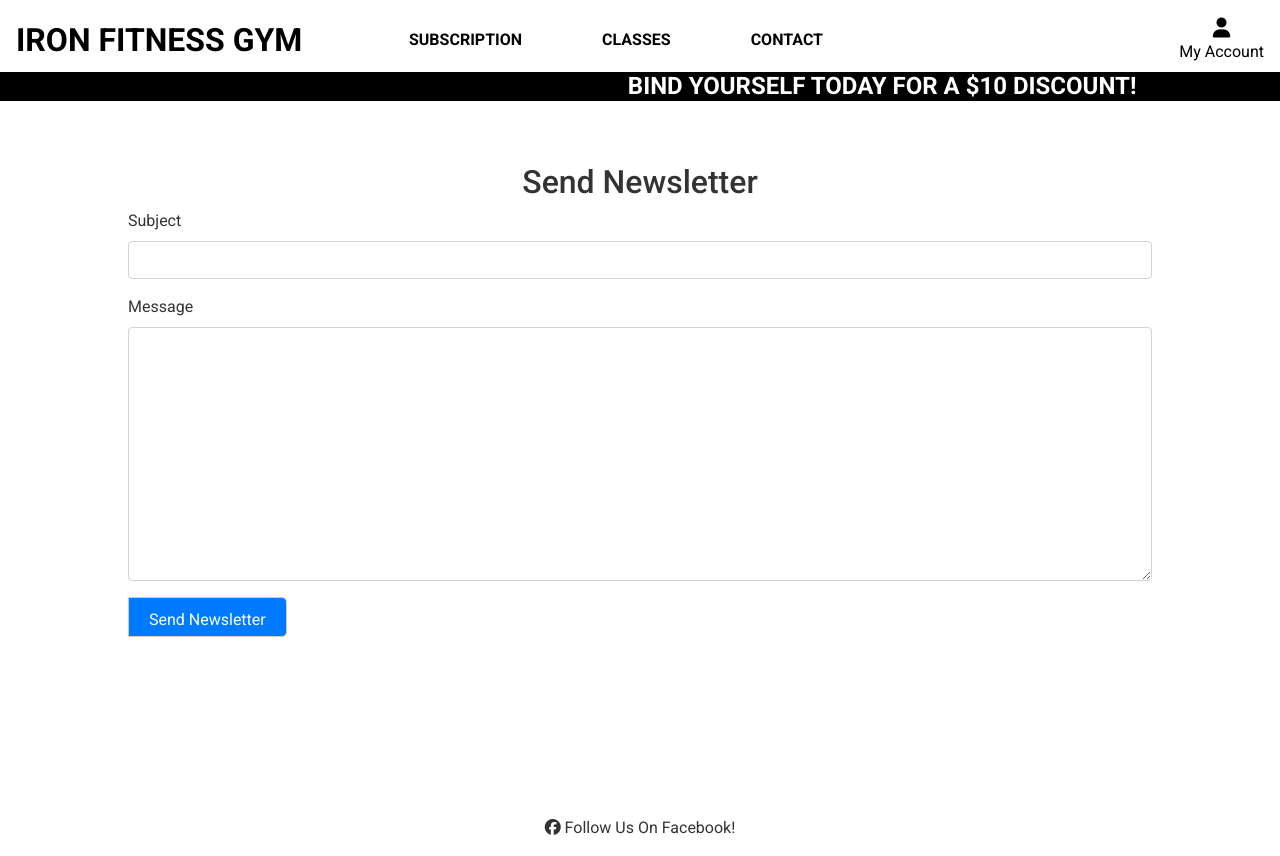
After one commit to linusapelgren/Iron-Fitness, a Django app: page /contact/send_newsletter/ in a window 1280 px wide. The commit adds this page. Run offline with Django 5.2, Linux system fonts and the light colour scheme; a user stored in the database is signed in; some libraries are stand-ins or nearby versions.

Commit message:
Added bulk messaging to newsletter

```diff
--- /dev/null
+++ b/contact/templates/contact/newsletter.html
@@ -0,0 +1,27 @@
+{% extends 'base.html' %}
+
+{% block content %}
+<div style="display: flex; justify-content: center; align-items: center; height: 100vh; flex-direction: column;">
+    <h2>Send Newsletter</h2>
+
+    <form method="POST" id="newsletter-form">
+        {% csrf_token %}
+        <div class="form-group">
+            <label for="subject">Subject</label>
+            <input type="text" class="form-control" name="subject" id="subject" required>
+        </div>
+        <div class="form-group">
+            <label for="message">Message</label>
+            <textarea class="form-control" name="message" id="message" rows="10" required></textarea>
+        </div>
+        <button type="submit" class="btn btn-primary">Send Newsletter</button>
+    </form>
+    {% if messages %}
+        <div class="alert alert-info mt-3">
+            {% for message in messages %}
+                <p>{{ message }}</p>
+            {% endfor %}
+        </div>
+    {% endif %}
+</div>
+{% endblock %}
--- a/contact/urls.py
+++ b/contact/urls.py
@@ -5,4 +5,5 @@ from django.conf.urls.static import static
 
 urlpatterns = [
     path('contact/', views.contact_us, name='contact_us'),
+    path('send_newsletter/', views.send_newsletter, name='send_newsletter'),
 ] + static(settings.STATIC_URL, document_root=settings.STATIC_ROOT)
--- a/contact/views.py
+++ b/contact/views.py
@@ -4,6 +4,7 @@ from .models import NewsletterSubscriber
 from django.contrib import messages
 from django.core.mail import send_mail
 from django.conf import settings
+from django.contrib.admin.views.decorators import staff_member_required
 
 def contact_us(request):
     """ A view to return the contact us page and handle newsletter signup """
@@ -47,3 +48,29 @@ def contact_us(request):
         form = NewsletterSignupForm()
 
     return render(request, 'contact/contact.html', {'form': form})
+
+@staff_member_required  # Ensure that only admin users can access this view
+def send_newsletter(request):
+    if request.method == 'POST':
+        subject = request.POST['subject']
+        message = request.POST['message']
+
+        # Get all subscriber emails
+        subscribers = NewsletterSubscriber.objects.all()
+        recipient_list = [subscriber.email for subscriber in subscribers]
+
+        # Send the email
+        if recipient_list:
+            send_mail(
+                subject,
+                message,
+                settings.DEFAULT_FROM_EMAIL,  # Make sure this is defined in settings.py
+                recipient_list,
+                fail_silently=False,
+            )
+            messages.success(request, "Newsletter sent successfully!")
+            return redirect('newsletter_success')  # Redirect to a success page or another view
+        else:
+            messages.error(request, "No subscribers found.")
+
+    return render(request, 'contact/newsletter.html')
--- a/static/css/base.css
+++ b/static/css/base.css
@@ -264,3 +264,7 @@ button[type="submit"]:hover {
 .input-container input {
     margin-right: 10px; /* Add some space between the input and the button */
 }
+
+#newsletter-form{
+    width: 80%;
+}
--- a/templates/allauth/base.html
+++ b/templates/allauth/base.html
@@ -85,6 +85,9 @@
                             {% if request.user.is_authenticated %}
                                 <a href="{% url 'profile_view' %}" class="dropdown-item">Profile</a>
                                 <a href="{% url 'account_logout' %}" class="dropdown-item">Logout</a>
+                                {% if request.user.is_superuser %}
+                                    <a href="{% url 'send_newsletter' %}" class="dropdown-item">Send Newsletter</a>
+                                {% endif %}
                             {% else %}
                                 <a href="{% url 'account_signup' %}" class="dropdown-item">Register</a>
                                 <a href="{% url 'account_login' %}" class="dropdown-item">Login</a>
```
